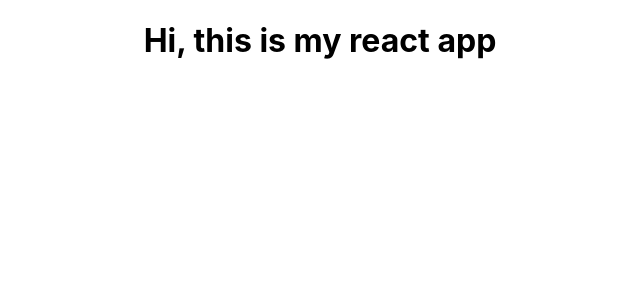
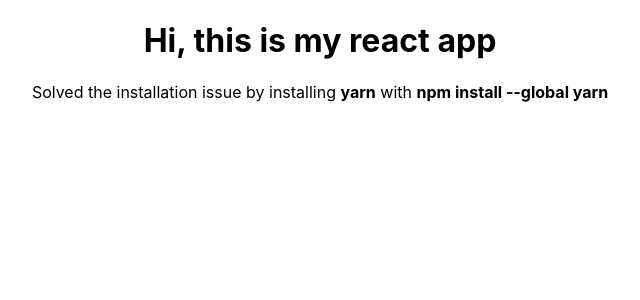
Before and after one commit to niscolinx-practice/myApp, a React (Create React App) app: page / in a window 1280 px wide. Shown: the top 300 px of the page, without its empty margins (320-960 px from the left). Built offline with nearby package versions, Linux system fonts and the light colour scheme.

Commit message:
fixed the installation issue with yarn

```diff
--- a/src/App.js
+++ b/src/App.js
@@ -4,10 +4,15 @@
 class App extends Component {
   render(){
     return (
-      <div className="App">
-        <h1>Hi, this is my react app</h1>
-      </div>
-    );
+        <div className='App'>
+            <h1>Hi, this is my react app</h1>
+            <p>
+                Solved the installation issue by installing{' '}
+                <strong>yarn</strong> with{' '}
+                <strong>npm install --global yarn</strong>
+            </p>
+        </div>
+    )
   }
   }
 
```
